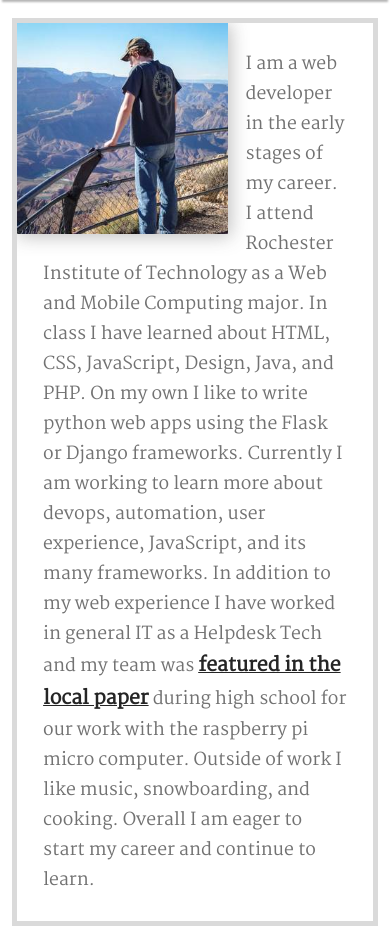
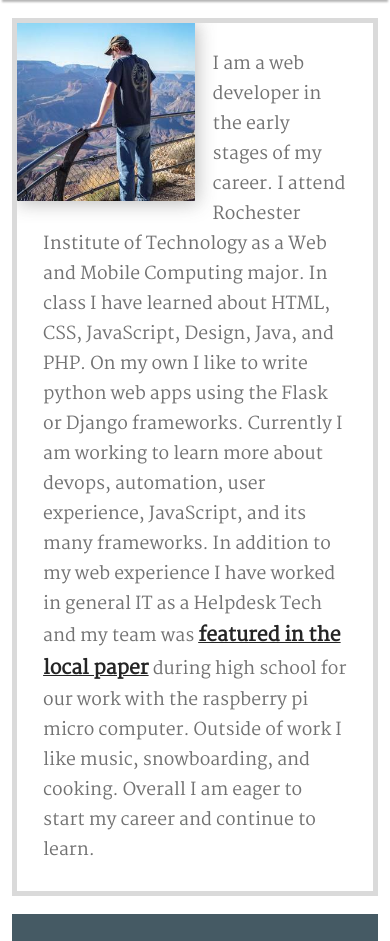
Before and after one commit to sl33t/portfolio, a Django app: page / in a window 390 px wide. Shown: the part 124-1065 px from the top of the page. Run offline with Django 3.2, Linux system fonts and the light colour scheme; data that the repository does not hold is empty; some libraries are stand-ins or nearby versions.

Commit message:
Fixed about me image resize on mobile

```diff
--- a/home/static/css/styles.css
+++ b/home/static/css/styles.css
@@ -413,7 +413,7 @@ footer a {
     nav a {
         float: left;
         text-align: center;
-        width: 50%;
+        width: 40%;
     }
 
     .dropdownbutton {
@@ -427,6 +427,11 @@ footer a {
 }
 
 @media (max-width: 768px) {
+    .aboutMe img {
+        height: auto;
+        width: 50%;
+    }
+
     .portfolioExpansion img {
         margin: 0 0 1rem 0;
         width: 100%;
```
